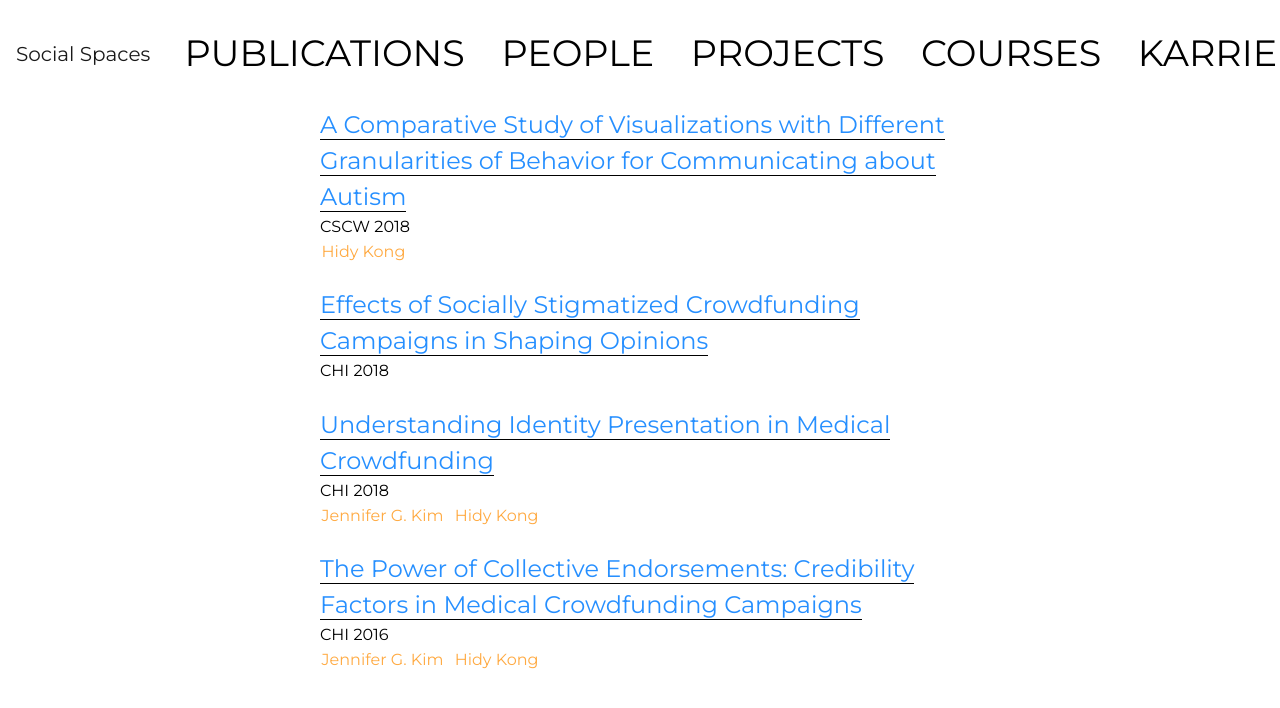
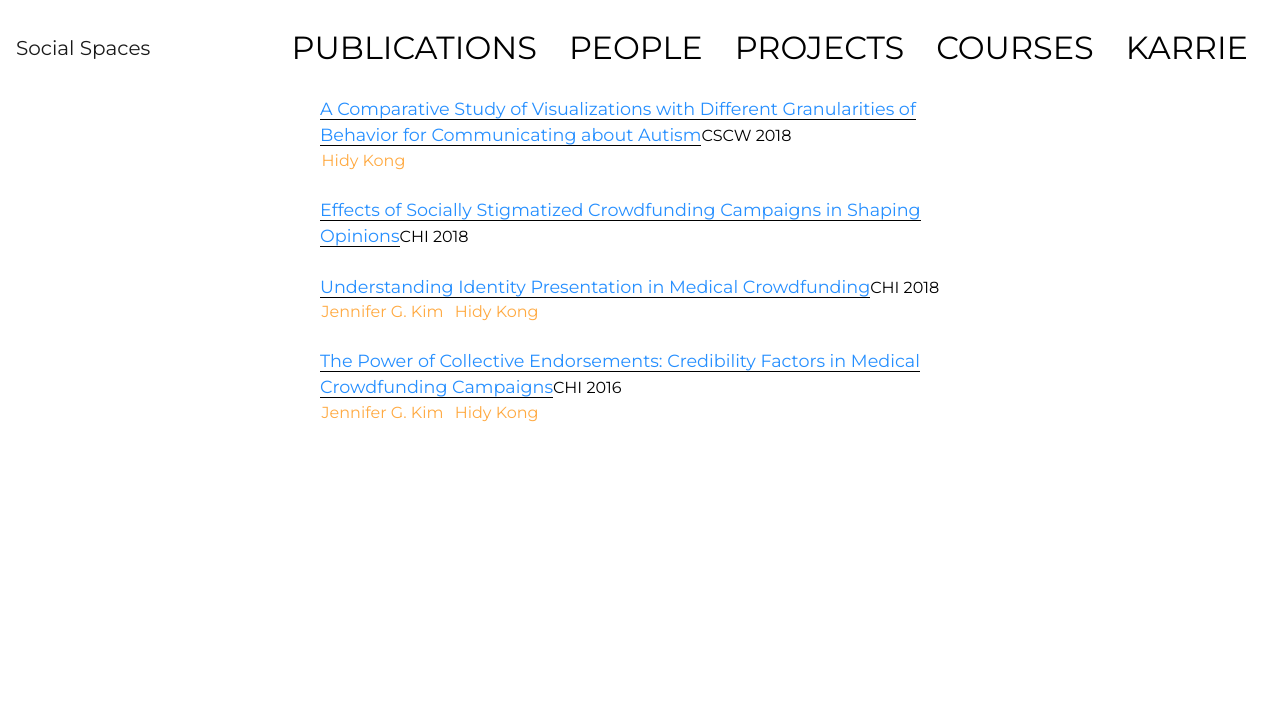
Before and after one commit to quvaba/socwebsite, a React app: page / in a window 1280 px wide. Both pictures are taken after a click on the element "PUBLICATIONS". Shown: the top 708 px of the page. Built offline with nearby package versions, Linux system fonts and the light colour scheme.

Commit message:
Comitting before trying to fix everything

```diff
--- a/src/App.js
+++ b/src/App.js
@@ -349,7 +349,7 @@ class Publication extends Component {
     return(
       <div className="Publication">
         <a href={this.props.url} className="PublicationTitle">{this.props.title}</a>
-        <div>{this.props.conference}</div>
+        <span>{this.props.conference}</span>
         <div>{authorList}</div>
       </div>
     );
--- a/src/App.scss
+++ b/src/App.scss
@@ -32,15 +32,20 @@ li {
   text-align: left;
   font-family: "Montserrat";
   color: black;
+  display: grid;
 }
 
 #NavBarBrand .navbar-brand a{
   font-size: 2em;
 }
 
+.NavBar{
+  text-align: center;
+}
+
 .NavOption {
   margin: .5em;
-  font-size: calc(100vw / 35);
+  font-size: calc(100vw / 40);
   cursor: pointer;
   text-transform: uppercase;
   &:hover {
@@ -126,7 +131,7 @@ li {
 }
 
 .PublicationTitle {
-  font-size: 1.5em;
+  font-size: 1.1em;
   border-bottom: 1px solid black;
   color: $main-blue;
 }
@@ -197,7 +202,7 @@ li {
   }
 
   to {
-    text-shadow: -4px -4px $main-blue;
+    text-shadow: -3px -3px $main-blue;
   }
 }
 
```
